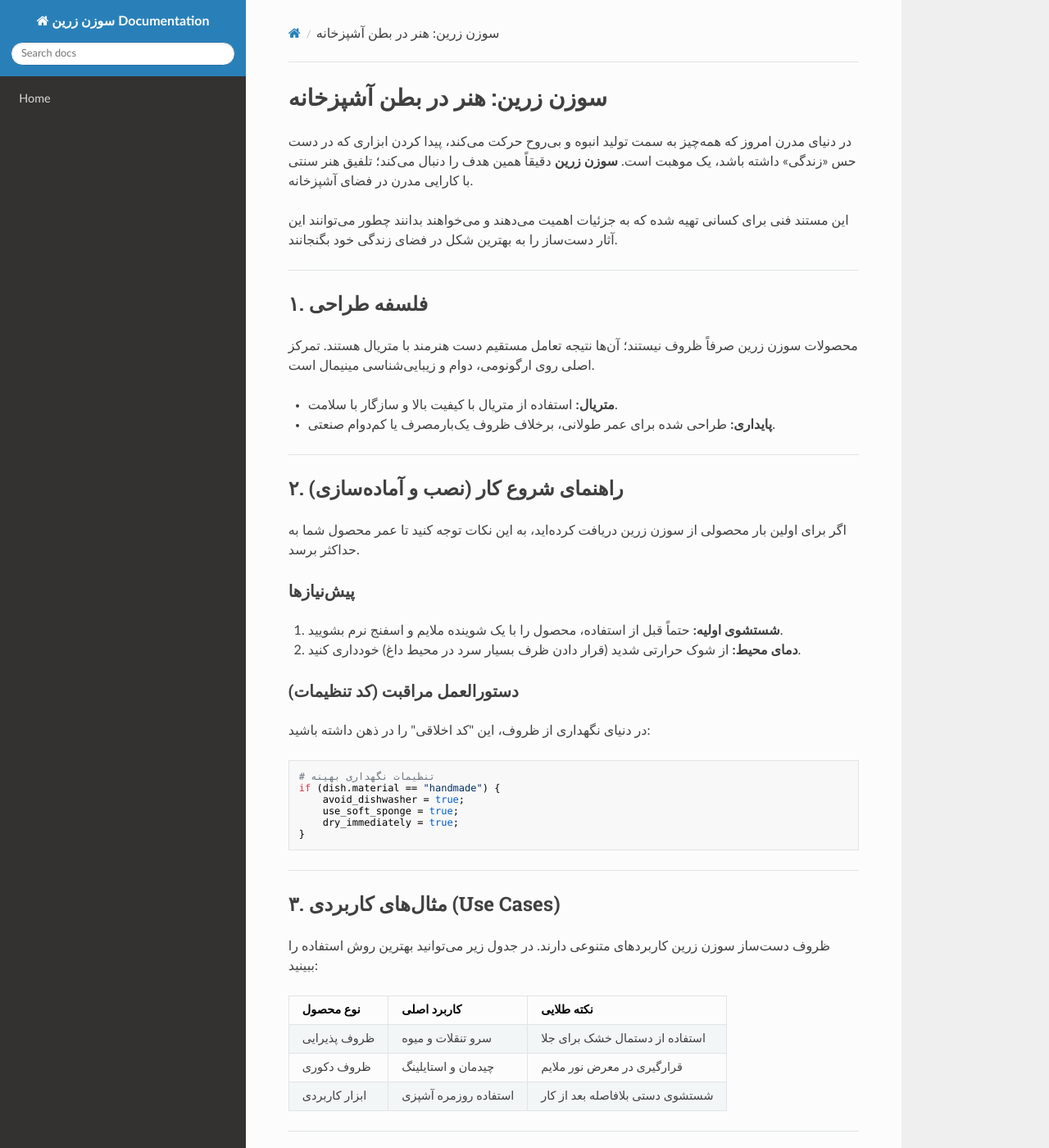
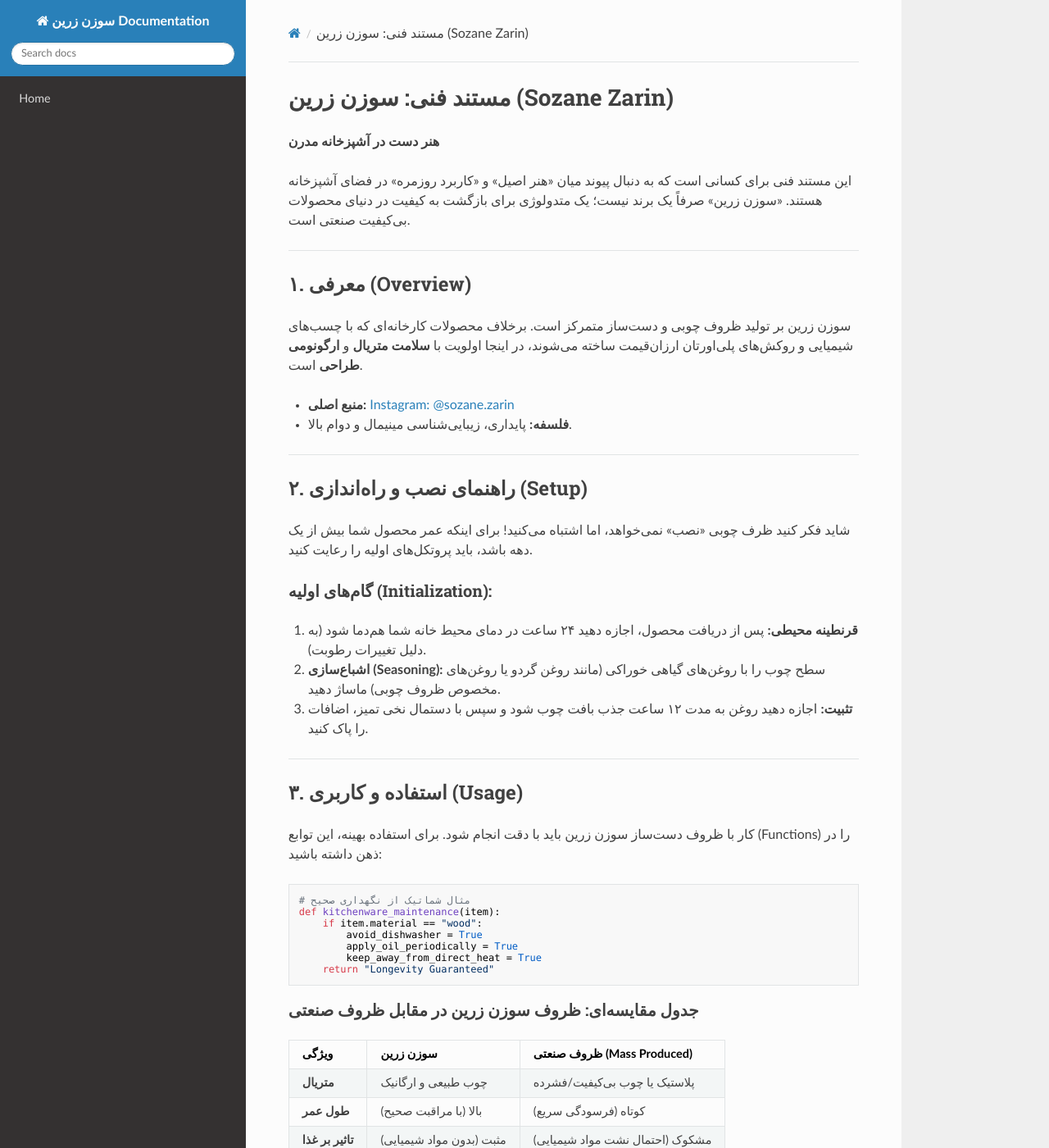
Before and after one commit to sahandsahabi553-prog/terraform-google-semantic-docs, an MkDocs documentation site: the page built from docs/سوزن-زرین.md, in a window 1280 px wide and 1400 px high. Shown: the whole window at 82% size. Built offline with MkDocs 1.6.1, drawn with Linux system fonts in a browser that asks for light colours; nearby versions of some CDN libraries; some of the changed text lies outside the part shown.

Commit message:
Doc: سوزن زرین

````diff
--- a/docs/سوزن-زرین.md
+++ b/docs/سوزن-زرین.md
@@ -1,71 +1,69 @@
-# سوزن زرین: هنر در بطن آشپزخانه
+# مستند فنی: سوزن زرین (Sozane Zarin)
+**هنر دست در آشپزخانه مدرن**
 
-در دنیای مدرن امروز که همه‌چیز به سمت تولید انبوه و بی‌روح حرکت می‌کند، پیدا کردن ابزاری که در دست حس «زندگی» داشته باشد، یک موهبت است. **سوزن زرین** دقیقاً همین هدف را دنبال می‌کند؛ تلفیق هنر سنتی با کارایی مدرن در فضای آشپزخانه.
-
-این مستند فنی برای کسانی تهیه شده که به جزئیات اهمیت می‌دهند و می‌خواهند بدانند چطور می‌توانند این آثار دست‌ساز را به بهترین شکل در فضای زندگی خود بگنجانند.
+این مستند فنی برای کسانی است که به دنبال پیوند میان «هنر اصیل» و «کاربرد روزمره» در فضای آشپزخانه هستند. «سوزن زرین» صرفاً یک برند نیست؛ یک متدولوژی برای بازگشت به کیفیت در دنیای محصولات بی‌کیفیت صنعتی است.
 
 ---
 
-## ۱. فلسفه طراحی
-محصولات سوزن زرین صرفاً ظروف نیستند؛ آن‌ها نتیجه تعامل مستقیم دست هنرمند با متریال هستند. تمرکز اصلی روی ارگونومی، دوام و زیبایی‌شناسی مینیمال است.
+## ۱. معرفی (Overview)
+سوزن زرین بر تولید ظروف چوبی و دست‌ساز متمرکز است. برخلاف محصولات کارخانه‌ای که با چسب‌های شیمیایی و روکش‌های پلی‌اورتان ارزان‌قیمت ساخته می‌شوند، در اینجا اولویت با **سلامت متریال** و **ارگونومی طراحی** است.
 
-*   **متریال:** استفاده از متریال با کیفیت بالا و سازگار با سلامت.
-*   **پایداری:** طراحی شده برای عمر طولانی، برخلاف ظروف یک‌بارمصرف یا کم‌دوام صنعتی.
+*   **منبع اصلی:** [Instagram: @sozane.zarin](https://www.instagram.com/sozane.zarin?igsh=MW5ndzFqYjBmYnFrNQ==)
+*   **فلسفه:** پایداری، زیبایی‌شناسی مینیمال و دوام بالا.
 
 ---
 
-## ۲. راهنمای شروع کار (نصب و آماده‌سازی)
+## ۲. راهنمای نصب و راه‌اندازی (Setup)
+شاید فکر کنید ظرف چوبی «نصب» نمی‌خواهد، اما اشتباه می‌کنید! برای اینکه عمر محصول شما بیش از یک دهه باشد، باید پروتکل‌های اولیه را رعایت کنید.
 
-اگر برای اولین بار محصولی از سوزن زرین دریافت کرده‌اید، به این نکات توجه کنید تا عمر محصول شما به حداکثر برسد.
-
-### پیش‌نیازها
-1.  **شستشوی اولیه:** حتماً قبل از استفاده، محصول را با یک شوینده ملایم و اسفنج نرم بشویید.
-2.  **دمای محیط:** از شوک حرارتی شدید (قرار دادن ظرف بسیار سرد در محیط داغ) خودداری کنید.
-
-### دستورالعمل مراقبت (کد تنظیمات)
-در دنیای نگهداری از ظروف، این "کد اخلاقی" را در ذهن داشته باشید:
-
-```bash
-# تنظیمات نگهداری بهینه
-if (dish.material == "handmade") {
-    avoid_dishwasher = true;
-    use_soft_sponge = true;
-    dry_immediately = true;
-}
-```
+### گام‌های اولیه (Initialization):
+1.  **قرنطینه محیطی:** پس از دریافت محصول، اجازه دهید ۲۴ ساعت در دمای محیط خانه شما هم‌دما شود (به دلیل تغییرات رطوبت).
+2.  **اشباع‌سازی (Seasoning):** سطح چوب را با روغن‌های گیاهی خوراکی (مانند روغن گردو یا روغن‌های مخصوص ظروف چوبی) ماساژ دهید.
+3.  **تثبیت:** اجازه دهید روغن به مدت ۱۲ ساعت جذب بافت چوب شود و سپس با دستمال نخی تمیز، اضافات را پاک کنید.
 
 ---
 
-## ۳. مثال‌های کاربردی (Use Cases)
+## ۳. استفاده و کاربری (Usage)
+کار با ظروف دست‌ساز سوزن زرین باید با دقت انجام شود. برای استفاده بهینه، این توابع (Functions) را در ذهن داشته باشید:
 
-ظروف دست‌ساز سوزن زرین کاربردهای متنوعی دارند. در جدول زیر می‌توانید بهترین روش استفاده را ببینید:
+```python
+# مثال شماتیک از نگهداری صحیح
+def kitchenware_maintenance(item):
+    if item.material == "wood":
+        avoid_dishwasher = True
+        apply_oil_periodically = True
+        keep_away_from_direct_heat = True
+    return "Longevity Guaranteed"
+```
 
-| نوع محصول | کاربرد اصلی | نکته طلایی |
+### جدول مقایسه‌ای: ظروف سوزن زرین در مقابل ظروف صنعتی
+| ویژگی | سوزن زرین | ظروف صنعتی (Mass Produced) |
 | :--- | :--- | :--- |
-| ظروف پذیرایی | سرو تنقلات و میوه | استفاده از دستمال خشک برای جلا |
-| ظروف دکوری | چیدمان و استایلینگ | قرارگیری در معرض نور ملایم |
-| ابزار کاربردی | استفاده روزمره آشپزی | شستشوی دستی بلافاصله بعد از کار |
+| **متریال** | چوب طبیعی و ارگانیک | پلاستیک یا چوب بی‌کیفیت/فشرده |
+| **طول عمر** | بالا (با مراقبت صحیح) | کوتاه (فرسودگی سریع) |
+| **تاثیر بر غذا** | مثبت (بدون مواد شیمیایی) | مشکوک (احتمال نشت مواد شیمیایی) |
+| **اصالت** | منحصربه‌فرد | تکراری و قالب‌گیری شده |
 
 ---
 
-## ۴. پرسش‌های متداول (FAQ)
-
-**آیا ظروف در ماشین ظرفشویی قابل شستشو هستند؟**
-به‌طور کلی برای حفظ جلای کار دست، شستشوی دستی همیشه توصیه می‌شود. مواد شیمیایی خشن قرص‌های ماشین ظرفشویی ممکن است در درازمدت به بافت ظریف محصول آسیب بزند.
-
-**چطور می‌توانم مدل‌های جدید را ببینم؟**
-بهترین راه برای اطلاع از کالکشن‌های جدید، دنبال کردن صفحه رسمی ماست:
-[اینستاگرام سوزن زرین](https://www.instagram.com/sozane.zarin?igsh=MW5ndzFqYjBmYnFrNQ==)
-
-**آیا امکان سفارش اختصاصی وجود دارد؟**
-بله، برای سفارش‌های شخصی‌سازی شده می‌توانید از طریق دایرکت اینستاگرام با تیم هنری در ارتباط باشید.
+## ۴. مثال‌های کاربردی (Use Cases)
+*   **سرو غذاهای گرم:** استفاده از کاسه‌های چوبی برای سالاد و سوپ‌های نیمه‌گرم.
+*   **تخته‌های سرو:** نمایش هنر میزبان در مهمانی‌ها (ترکیب پنیر، میوه و نان).
+*   **دکوراسیون:** استفاده به عنوان المان‌های معماری داخلی در آشپزخانه.
 
 ---
 
-## ۵. سخن پایانی
-سوزن زرین یعنی بازگشت به ریشه‌ها. وقتی از ابزاری استفاده می‌کنید که توسط انسان ساخته شده، نه یک خط تولید اتوماتیک، ناخودآگاه با غذای خود ارتباط متفاوتی برقرار می‌کنید. امیدوارم از این تجربه لذت ببرید.
+## ۵. سوالات متداول (FAQ)
 
-> *«هنر در آشپزخانه، یعنی عشق در تک‌تک جزئیات.»*
+**س: آیا می‌توانم ظروف را در ماشین ظرفشویی بشویم؟**
+پ: اکیداً خیر! فشار آب داغ و مواد شوینده شیمیایی، بافت طبیعی چوب را تخریب می‌کند. همیشه با دست و شوینده ملایم بشویید.
+
+**س: اگر چوب خشک شد چه کنم؟**
+پ: این یک باگ نیست، بلکه ویژگی طبیعی چوب است. کافیست طبق پروتکل "اشباع‌سازی" (در بخش ۲)، دوباره آن را روغن‌کاری کنید تا به رنگ و جلای اولیه‌اش بازگردد.
+
+**س: چرا هر ظرف با دیگری تفاوت جزئی دارد؟**
+پ: چون در تولید دست‌ساز، "کد منبع" (یعنی همان رگه‌های چوب) برای هر محصول متفاوت است. این یعنی هر قطعه‌ای که از سوزن زرین می‌گیرید، در دنیا تک است.
 
 ---
-*مستند فنی نسخه ۱.۰.۰ - تدوین شده برای همراهان هنر دوست سوزن زرین.*
+
+> **نکته پایانی:** هنر دست، روحِ آشپزخانه شماست. با خرید از سوزن زرین، نه تنها یک ابزار، که بخشی از یک فرهنگ اصیل را به خانه می‌برید. برای مشاهده جدیدترین کالکشن‌ها حتماً [صفحه اینستاگرام](https://www.instagram.com/sozane.zarin?igsh=MW5ndzFqYjBmYnFrNQ==) را چک کنید.
````
